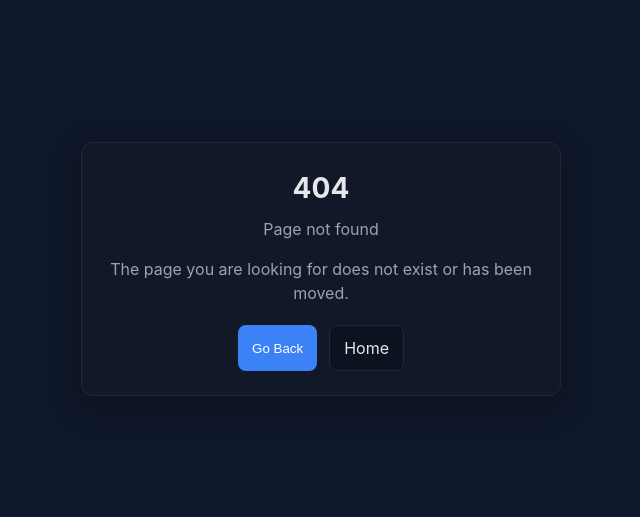
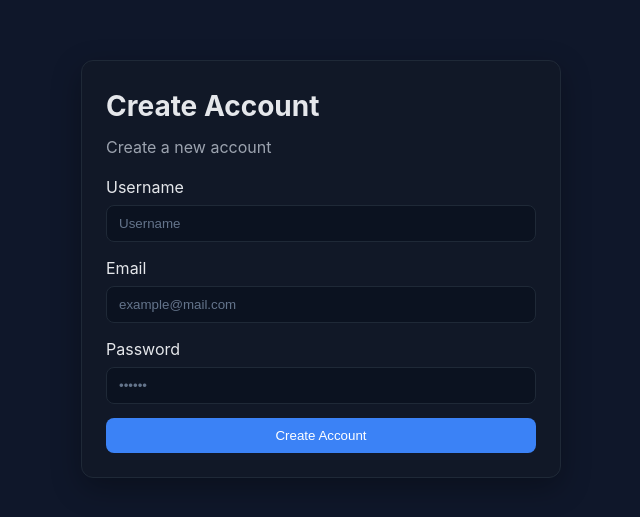
Before and after one commit to bbuzluk/surl-fe, a React (Vite) app: page /create-account in a window 1280 px wide. Before the commit this address had no page. Shown: the part 131-648 px from the top of the page, without its empty margins (319-959 px from the left). Built offline with nearby package versions, Linux system fonts and the light colour scheme.

Commit message:
add create account page

```diff
--- a/src/App.tsx
+++ b/src/App.tsx
@@ -4,6 +4,7 @@ import LoginPage from "./pages/LoginPage";
 import HomePage from "./pages/HomePage";
 import { useAuth } from "./commons/AuthContext";
 import NotFoundPage from "./pages/NotFoundPage";
+import CreateAccountPage from "./pages/CreateAccountPage";
 
 const PublicRoute = ({ children }: { children: JSX.Element }) => {
   const { token } = useAuth();
@@ -18,6 +19,7 @@ const PrivateRoute = ({ children }: { children: JSX.Element }) => {
 export default function App() {
   return (
     <Routes>
+      <Route path="/create-account" element={<PublicRoute><CreateAccountPage /></PublicRoute>} />
       <Route path="/login" element={<PublicRoute><LoginPage /></PublicRoute>} />
       <Route path="/" element={<PrivateRoute><HomePage /></PrivateRoute>} />
       <Route path="*" element={<NotFoundPage />} />
--- a/src/components/Login.tsx
+++ b/src/components/Login.tsx
@@ -61,6 +61,7 @@ export default function Login() {
                     <button type="submit" className="btn-primary" disabled={loading}>
                         {loading ? "Signing in…" : "Sign in"}
                     </button>
+                    <a style={{ display: "block", textAlign: "right" }} href="/create-account">Create Account</a>
                 </form>
             </div>
         </div>
--- /dev/null
+++ b/src/pages/CreateAccountPage.tsx
@@ -0,0 +1,95 @@
+import { type FormEvent, useState } from "react";
+import { postUser } from "../services/authService";
+
+export default function CreateAccountPage() {
+  const [username, setUsername] = useState("");
+  const [email, setEmail] = useState("");
+  const [password, setPassword] = useState("");
+  const [error, setError] = useState<string | null>(null);
+  const [success, setSuccess] = useState<string | null>(null);
+  const [loading, setLoading] = useState(false);
+
+  const handleSubmit = async (e: FormEvent) => {
+    e.preventDefault();
+    setError(null);
+    setSuccess(null);
+
+    if (username.trim().length < 3) {
+      setError("Username must be at least 3 characters.");
+      return;
+    }
+    if (!email.includes("@")) {
+      setError("Please enter a valid email address.");
+      return;
+    }
+    if (password.trim().length < 6) {
+      setError("Password must be at least 6 characters.");
+      return;
+    }
+
+    setLoading(true);
+    try {
+      const res = await postUser({ username, email, password });
+      if (!res.success) throw new Error("Failed creating account: " + res.errorMessage);
+      setSuccess("Account created successfully 🎉");
+      setUsername("");
+      setEmail("");
+      setPassword("");
+    } catch (err: any) {
+      setError(err.message);
+    } finally {
+      setLoading(false);
+    }
+  };
+
+  return (
+    <div className="container">
+      <div className="card">
+        <h1 className="title">Create Account</h1>
+        <p className="subtitle">Create a new account</p>
+
+        {error && <div className="alert">{error}</div>}
+        {success && <div className="success">{success}</div>}
+
+        <form onSubmit={handleSubmit} className="form">
+          <label className="label">
+            <span>Username</span>
+            <input
+              type="text"
+              value={username}
+              onChange={(e) => setUsername(e.target.value)}
+              placeholder="Username"
+              className="input"
+            />
+          </label>
+
+          <label className="label">
+            <span>Email</span>
+            <input
+              type="email"
+              value={email}
+              onChange={(e) => setEmail(e.target.value)}
+              placeholder="example@mail.com"
+              className="input"
+            />
+          </label>
+
+          <label className="label">
+            <span>Password</span>
+            <input
+              type="password"
+              value={password}
+              onChange={(e) => setPassword(e.target.value)}
+              placeholder="••••••"
+              className="input"
+            />
+          </label>
+
+          <button type="submit" className="btn-primary" disabled={loading}>
+            {loading ? "Creating…" : "Create Account"}
+          </button>
+        </form>
+      </div>
+    </div>
+  );
+}
```
